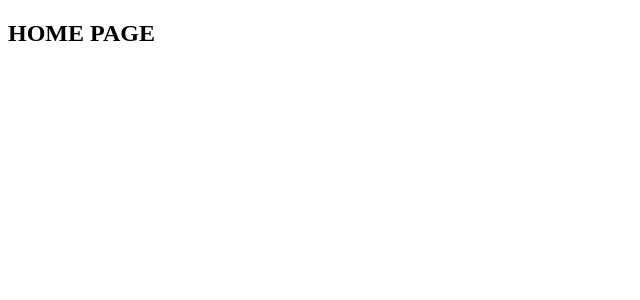
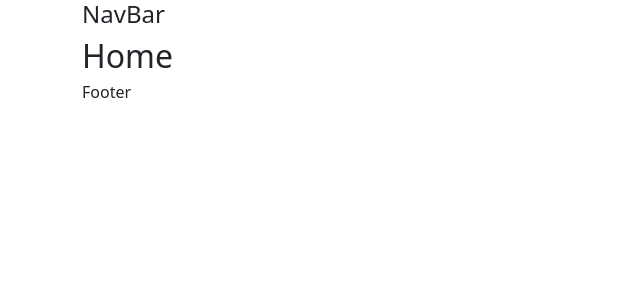
Before and after one commit to anntan2913/react-blog-app, a React (Create React App) app: page / in a window 1280 px wide. Shown: the top 300 px of the page, without its empty margins (0-640 px from the left). Built offline with nearby package versions, Linux system fonts and the light colour scheme.

Commit message:
add page basic structure: components: Header, NavBar, Footer

```diff
--- a/src/App.js
+++ b/src/App.js
@@ -1,18 +1,21 @@
-import { Routes, Route } from "react-router-dom";
+import { Routes, Route } from 'react-router-dom';
 import Home from './components/pages/Home';
 import Post from './components/pages/Post';
 import AddPost from "./components/pages/AddPost";
 import EditPost from "./components/pages/EditPost";
 import About from "./components/pages/About";
 import NoMatch from "./components/pages/NoMatch";
+import Header from "./components/views/Header/Header";
+import Footer from './components/views/Footer/Footer';
+import { Container } from 'react-bootstrap';
 
 
 const App = () => {
 
   return (
     <main>
-
-
+      <Container>
+        <Header />
         <Routes>
           <Route path="/" element={<Home />} />
           <Route path="/post/:id" element={<Post />} />
@@ -21,10 +24,10 @@ const App = () => {
           <Route path="/about" element={<About />} />
           <Route path="*" element={<NoMatch />} />
         </Routes>
-
+        <Footer />
+      </Container>
     </main>
   );
-
 };
 
 export default App;
--- a/src/components/pages/Home.js
+++ b/src/components/pages/Home.js
@@ -1,6 +1,6 @@
 const Home = () => {
     return (
-        <h2>HOME PAGE</h2>
+        <h2>Home</h2>
     );
 };
 
--- /dev/null
+++ b/src/components/views/Footer/Footer.js
@@ -0,0 +1,7 @@
+const Footer = () => {
+    return (
+        <h6>Footer</h6>
+    );
+};
+
+export default Footer;
--- /dev/null
+++ b/src/components/views/Header/Header.js
@@ -0,0 +1,7 @@
+import NavBar from "../NavBar/NavBar";
+const Header = () => {
+    return (
+        <NavBar />
+    );
+};
+ export default Header;
--- /dev/null
+++ b/src/components/views/NavBar/NavBar.js
@@ -0,0 +1,7 @@
+const NavBar = () => {
+    return (
+        <h4>NavBar</h4>
+    );
+};
+
+export default NavBar;
--- a/src/index.js
+++ b/src/index.js
@@ -4,6 +4,7 @@ import { Provider } from 'react-redux';
 import store from './redux/store';
 import App from './App';
 import { BrowserRouter } from 'react-router-dom';
+import 'bootstrap/dist/css/bootstrap.min.css';
 
 ReactDOM.render(
   <React.StrictMode>
```
